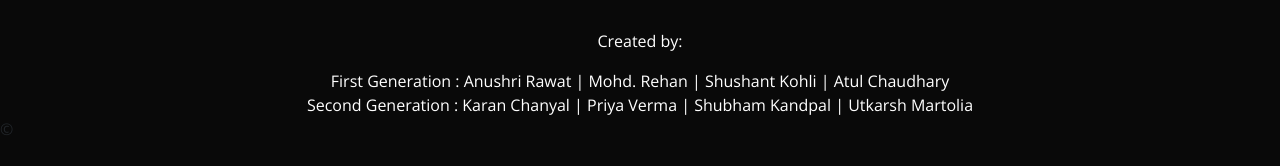
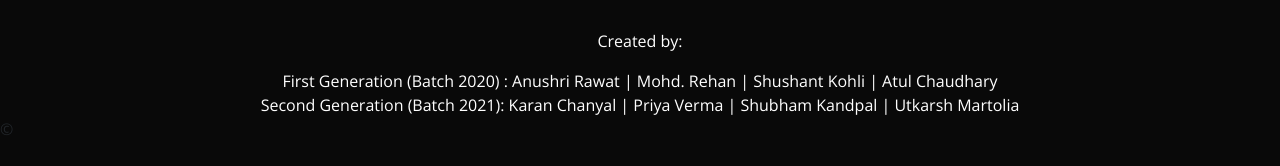
Before and after one commit to Shubham-kpl/MonitorBee, a React (Vite) app in the folder frontend/: page / in a window 1280 px wide. Shown: the part 696-862 px from the top of the page. Built offline with nearby package versions, Linux system fonts and the light colour scheme; the HTML template or start-up script is replaced by a standard one.

Commit message:
Update Footer.jsx

```diff
--- a/frontend/src/components/footer/Footer.jsx
+++ b/frontend/src/components/footer/Footer.jsx
@@ -7,14 +7,18 @@ const Footer = () => {
       <div className="container">
         <p style={{ fontWeight: "250" }}>Created by:</p>
         <div className="first-gen">
-          <span style={{ fontWeight: "100" }}>First Generation : </span>
+          <span style={{ fontWeight: "100" }}>
+            First Generation (Batch 2020) :{" "}
+          </span>
           <span style={{ fontWeight: "400" }}>Anushri Rawat | </span>
           <span style={{ fontWeight: "400" }}>Mohd. Rehan | </span>
           <span style={{ fontWeight: "400" }}>Shushant Kohli | </span>
           <span style={{ fontWeight: "400" }}>Atul Chaudhary</span>
         </div>
         <div className="sec-gen">
-          <span style={{ fontWeight: "100" }}>Second Generation : </span>
+          <span style={{ fontWeight: "100" }}>
+            Second Generation (Batch 2021):{" "}
+          </span>
           <span style={{ fontWeight: "400" }}>Karan Chanyal | </span>
           <span style={{ fontWeight: "400" }}>Priya Verma | </span>
           <span style={{ fontWeight: "400" }}>Shubham Kandpal | </span>
```
